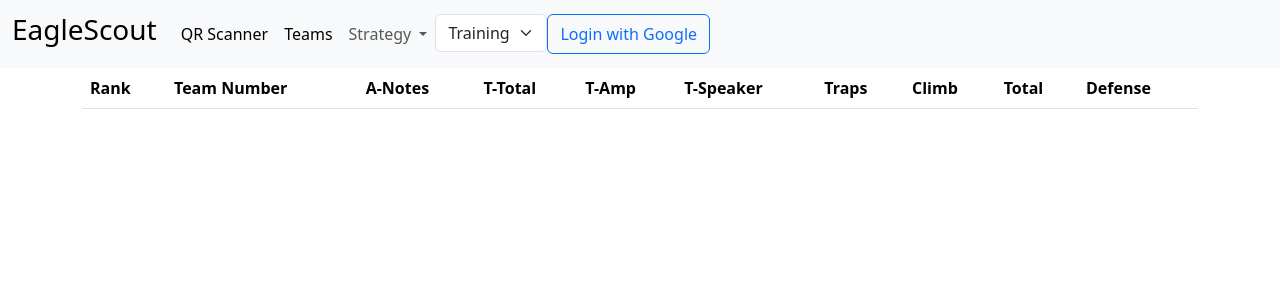
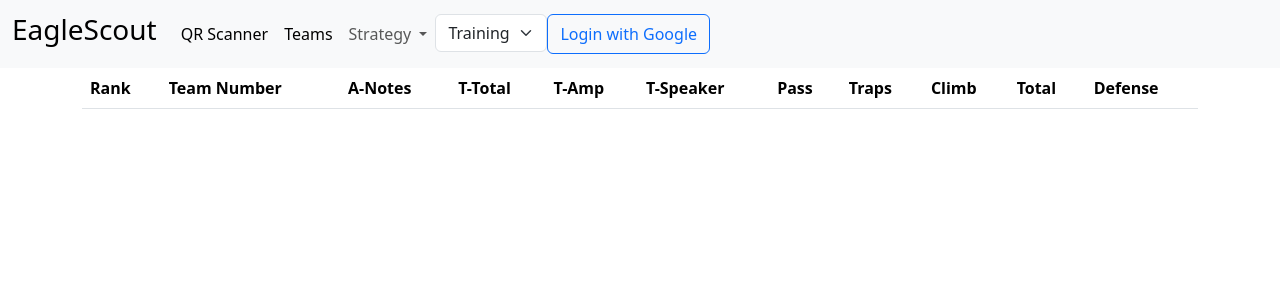
Before and after one commit to team-2073-eagleforce/scouting-backend-2025, a Django app: page /strategy/rankings in a window 1280 px wide. Shown: the top 300 px of the page. Run offline with Django 4.2, Linux system fonts and the light colour scheme; data comes from the database, SQL or seed files in the repository; data that the repository does not hold is empty.

Commit message:
added field for passing on matches and rankings

```diff
--- a/scanner/views.py
+++ b/scanner/views.py
@@ -29,6 +29,7 @@ def scanner(request):
                                               teleop_amp=data_from_post["teleopAmp"],
                                               teleop_speaker_make=data_from_post["teleopSpeakerMake"],
                                               teleop_speaker_miss=data_from_post["teleopSpeakerMiss"],
+                                              teleop_pass=data_from_post["pass"],
 
                                               trap=data_from_post["trapNumber"],
                                               climb=data_from_post["endClimb"],
--- a/strategy/templates/strategy/rankings.html
+++ b/strategy/templates/strategy/rankings.html
@@ -26,10 +26,11 @@
                 <th onclick="sortTable(3, 'teleop-total')">T-Total</th>
                 <th onclick="sortTable(4, 'teleop-amp')">T-Amp</th>
                 <th onclick="sortTable(5, 'teleop-speaker')">T-Speaker</th>
-                <th onclick="sortTable(6, 'trap')">Traps</th>
-                <th onclick="sortTable(7, 'climb')">Climb</th>
-                <th onclick="sortTable(8, 'total')">Total</th>
-                <th onclick="sortTable(9, 'defense')">Defense</th>
+                <th onclick="sortTable(6, 'teleop-pass')">Pass</th>
+                <th onclick="sortTable(7, 'trap')">Traps</th>
+                <th onclick="sortTable(8, 'climb')">Climb</th>
+                <th onclick="sortTable(9, 'total')">Total</th>
+                <th onclick="sortTable(10, 'defense')">Defense</th>
             </tr>
         </thead>
         <tbody>
--- a/strategy/views.py
+++ b/strategy/views.py
@@ -111,6 +111,7 @@ def fetch_team_match_averages(team_number, comp_code):
                                                     Avg('auto_speaker_make', default=0),
                                                     Avg('teleop_amp', default=0),
                                                     Avg('teleop_speaker_make', default=0),
+                                                    Avg('teleop_pass', default=0),
                                                     Avg('trap', default=0),
                                                     Avg('climb', default=0),
                                                     Avg('defense_ranking', default=0))
@@ -119,6 +120,7 @@ def fetch_team_match_averages(team_number, comp_code):
             'teleop-total': round(team_match_averages['teleop_amp__avg'] + team_match_averages['teleop_speaker_make__avg'], 3),
             'teleop-amp': round(team_match_averages['teleop_amp__avg'], 3),
             'teleop-speaker': round(team_match_averages['teleop_speaker_make__avg'], 3),
+            'teleop-pass': round(team_match_averages['teleop_pass__avg'], 3),
             'trap': round(team_match_averages['trap__avg'], 3),
             'climb': round(team_match_averages['climb__avg'], 3),
             'total': round(team_match_averages['auto_amp__avg'] + team_match_averages['auto_speaker_make__avg'] + team_match_averages['teleop_amp__avg'] + team_match_averages['teleop_speaker_make__avg'], 3),
--- a/teams/models.py
+++ b/teams/models.py
@@ -37,6 +37,7 @@ class Team_Match_Data(models.Model):
     teleop_amp = models.IntegerField()
     teleop_speaker_make = models.IntegerField()
     teleop_speaker_miss = models.IntegerField()
+    teleop_pass = models.IntegerField(default=0)
 
     trap = models.IntegerField()
     climb = models.IntegerField()
--- a/teams/templates/teams/team_page.html
+++ b/teams/templates/teams/team_page.html
@@ -82,6 +82,7 @@
                 <th>A-Speaker</th>
                 <th>T-Amp</th>
                 <th>T-Speaker</th>
+                <th>Pass</th>
                 <th>Trap</th>
                 <th>Climb</th>
                 <th>Driver</th>
@@ -108,6 +109,7 @@
                     {% with match.teleop_speaker_make as teleop_make %}
                     {% with match.teleop_speaker_miss as teleop_miss %}
                     <td>{{ teleop_make }}/{{ teleop_make|add:teleop_miss }}</td>
+                    <td>{{ match.teleop_pass }}</td>
                     {% endwith %}
                     {% endwith %}
 
```
Also changed, not shown: teams/migrations/0003_team_match_data_teleop_pass.py (added).
